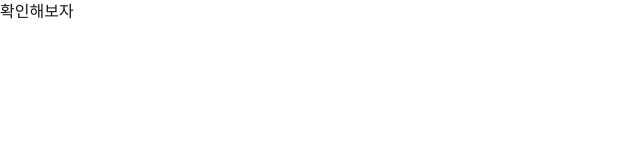
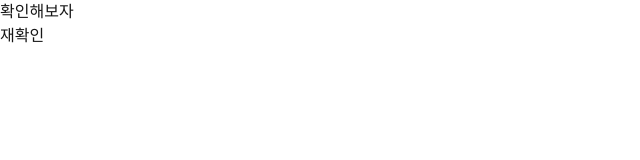
Before and after one commit to deploy-practice0215/deploy-practice, a Next.js app: page / in a window 1280 px wide. Shown: the top 160 px of the page, without its empty margins (0-640 px from the left). Built offline with nearby package versions, Linux system fonts and the light colour scheme.

Commit message:
feat: 연동 확인 커밋2

```diff
--- a/app/page.tsx
+++ b/app/page.tsx
@@ -2,6 +2,7 @@ export default function Home() {
   return (
     <>
       <p>확인해보자</p>
+      <p>재확인</p>
     </>
   );
 }
```
